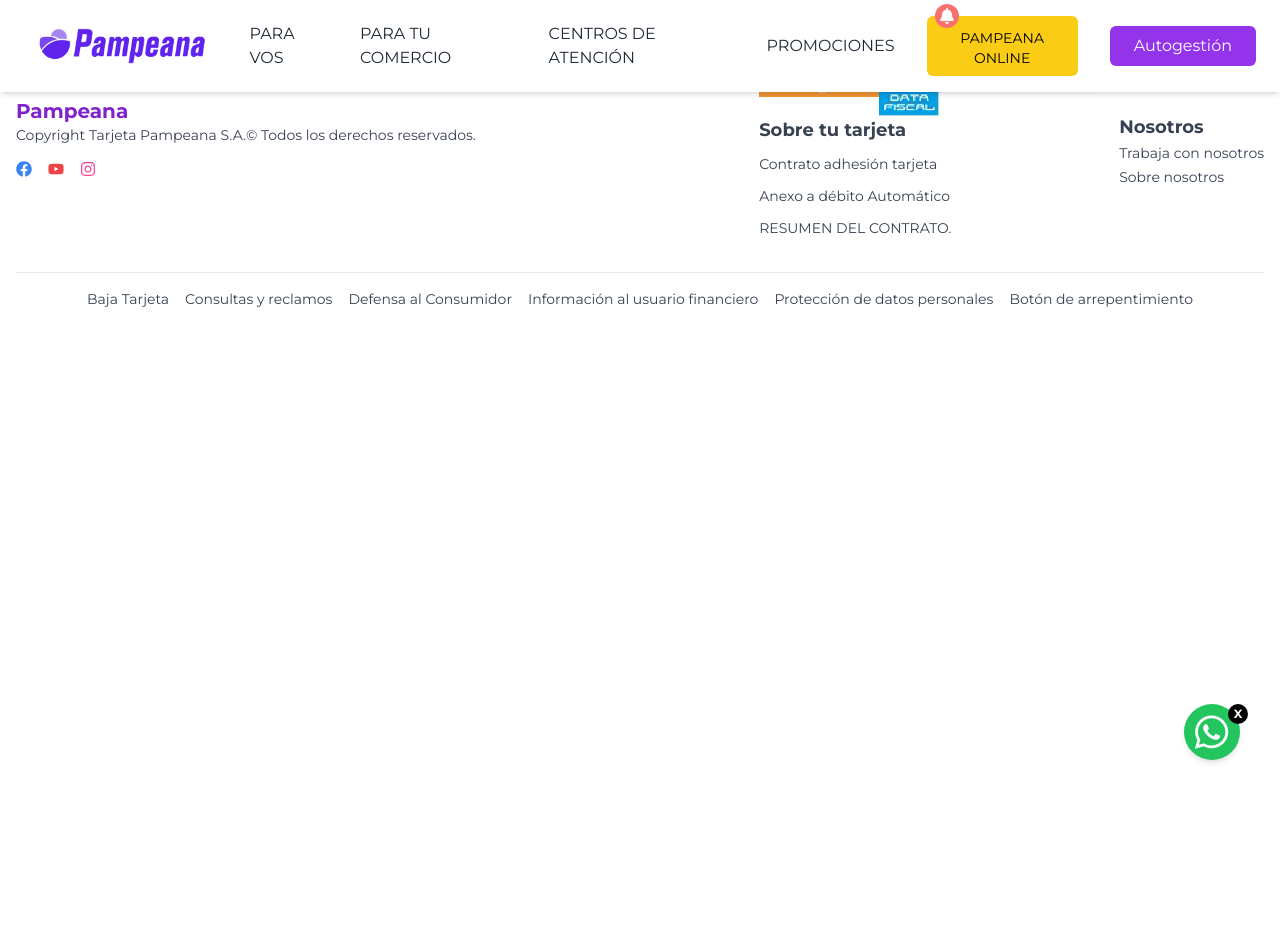
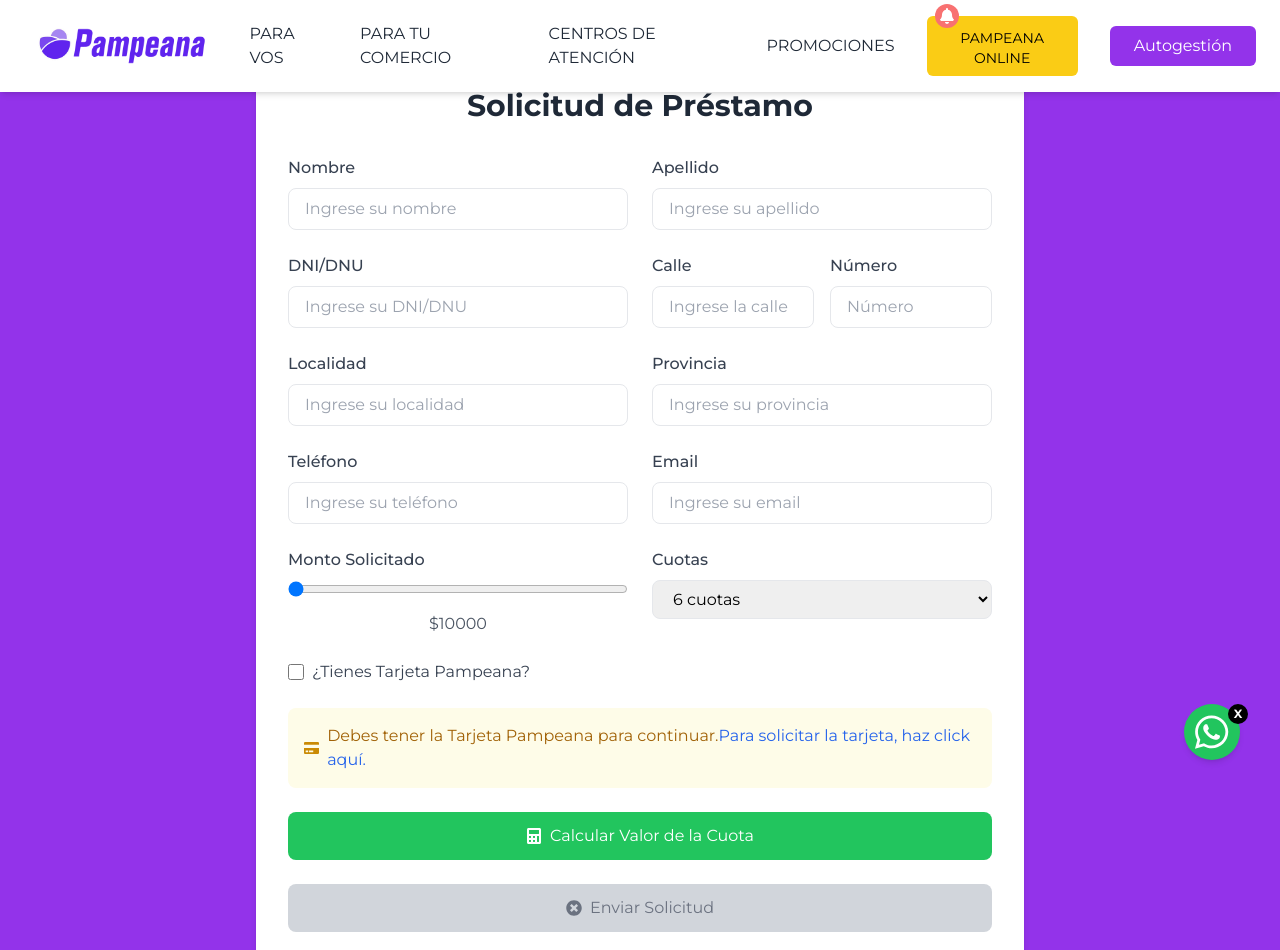
Before and after one commit to Axel-lis/tarjetapampeana-react, a React (Vite) app: page /form-solicitud-credito in a window 1280 px wide. Shown: the top 950 px of the page. Before the commit the page ends 800 px from the top, so only its background shows below. Built offline with nearby package versions, Linux system fonts and the light colour scheme.

Commit message:
agregado form prestamo[front]

```diff
--- a/src/App.jsx
+++ b/src/App.jsx
@@ -10,6 +10,7 @@ import ParaTuComercio from './components/ParaTuComercio/ParaTuComercio';
 import CentrosAtencion from './components/CentrosAtencion/CentrosAtencion';
 import Promociones from './components/Promociones/Promociones';
 import AdherirComercio from './components/Forms/AdherirComercio';
+import SolicitarPrestamo from './components/Forms/SolicitarPrestamo';
 import WhatsAppWidget from './components/Common/WhatsAppWidget';
 import Footer from './components/Common/Footer';
 function App() {
@@ -25,6 +26,7 @@ function App() {
           <Route path="/centros-atencion" element={<CentrosAtencion />} />
           <Route path="/promociones" element={<Promociones />} />
           <Route path="/form-adherir-comercio" element={<AdherirComercio />} />
+          <Route path="/form-solicitud-credito" element={<SolicitarPrestamo />} />
         </Routes>
         <WhatsAppWidget />
         <Footer />
--- a/src/components/Common/IconosPosibilidades.jsx
+++ b/src/components/Common/IconosPosibilidades.jsx
@@ -46,7 +46,7 @@ IconosPosibilidades.propTypes = {
       icono: PropTypes.element.isRequired, // Icono JSX
       texto: PropTypes.string.isRequired, // Texto asociado al icono
     }),
-  ), // Lista de posibilidades
+  ),
 };
 
 export default IconosPosibilidades;
--- a/src/components/Forms/SolicitarPrestamo.jsx
+++ b/src/components/Forms/SolicitarPrestamo.jsx
@@ -1,5 +1,206 @@
+import { useForm } from 'react-hook-form';
+import { z } from 'zod';
+import { zodResolver } from '@hookform/resolvers/zod';
+import { useState } from 'react';
+import { FaCheckCircle, FaTimesCircle, FaCalculator, FaCreditCard } from 'react-icons/fa';
+
+const formSchema = z.object({
+  nombre: z.string().min(2, 'El nombre debe tener al menos 2 caracteres'),
+  apellido: z.string().min(2, 'El apellido debe tener al menos 2 caracteres'),
+  dni: z.string().min(7, 'DNI/DNU inválido'),
+  calle: z.string().min(3, 'Calle inválida'),
+  numero: z.string().min(1, 'Número inválido'),
+  localidad: z.string().min(3, 'Localidad inválida'),
+  provincia: z.string().min(3, 'Provincia inválida'),
+  telefono: z.string().min(10, 'Teléfono inválido'),
+  email: z.string().email('Email inválido'),
+  monto: z.number().min(10000).max(1000000),
+  cuotas: z.number().min(6).max(24),
+  tarjetaPampeana: z.boolean(),
+});
+
 const SolicitarPrestamo = () => {
-  return <div>SolicitarPrestamo</div>;
+  const [cuotaMensual, setCuotaMensual] = useState(0);
+  const [showCalculation, setShowCalculation] = useState(false);
+
+  const {
+    register,
+    handleSubmit,
+    watch,
+    formState: { errors },
+  } = useForm({
+    resolver: zodResolver(formSchema),
+    defaultValues: {
+      monto: 10000,
+      cuotas: 6,
+      tarjetaPampeana: false,
+    },
+  });
+
+  const tarjetaPampeana = watch('tarjetaPampeana');
+  const monto = watch('monto');
+  const cuotas = watch('cuotas');
+
+  const calcularCuota = () => {
+    const interes = 0.45; // 45% annual interest rate
+    const tasaMensual = interes / 12;
+    const cuotaCalculada = (monto * tasaMensual) / (1 - Math.pow(1 + tasaMensual, -cuotas));
+    setCuotaMensual(cuotaCalculada);
+    setShowCalculation(true);
+  };
+
+  const onSubmit = (data) => {
+    console.log(data);
+    // Handle form submission
+  };
+
+  const inputStyle = 'w-full px-4 py-2 rounded-lg border focus:outline-none focus:ring-2 focus:ring-blue-500';
+  const errorStyle = 'text-red-500 text-sm mt-1';
+  const labelStyle = 'block text-gray-700 font-medium mb-2';
+
+  return (
+    <div className="min-h-screen bg-purple-600 py-14 px-4 sm:px-6 lg:px-8">
+      <div className="max-w-3xl mx-auto bg-white rounded-xl shadow-md p-8">
+        <h2 className="text-3xl font-bold text-center text-gray-800 mb-8">Solicitud de Préstamo</h2>
+
+        <form onSubmit={handleSubmit(onSubmit)} className="space-y-6">
+          <div className="grid grid-cols-1 md:grid-cols-2 gap-6">
+            <div>
+              <label className={labelStyle}>Nombre</label>
+              <input type="text" {...register('nombre')} className={inputStyle} placeholder="Ingrese su nombre" />
+              {errors.nombre && <p className={errorStyle}>{errors.nombre.message}</p>}
+            </div>
+
+            <div>
+              <label className={labelStyle}>Apellido</label>
+              <input type="text" {...register('apellido')} className={inputStyle} placeholder="Ingrese su apellido" />
+              {errors.apellido && <p className={errorStyle}>{errors.apellido.message}</p>}
+            </div>
+
+            <div>
+              <label className={labelStyle}>DNI/DNU</label>
+              <input type="text" {...register('dni')} className={inputStyle} placeholder="Ingrese su DNI/DNU" />
+              {errors.dni && <p className={errorStyle}>{errors.dni.message}</p>}
+            </div>
+
+            <div className="grid grid-cols-2 gap-4">
+              <div>
+                <label className={labelStyle}>Calle</label>
+                <input type="text" {...register('calle')} className={inputStyle} placeholder="Ingrese la calle" />
+                {errors.calle && <p className={errorStyle}>{errors.calle.message}</p>}
+              </div>
+
+              <div>
+                <label className={labelStyle}>Número</label>
+                <input type="text" {...register('numero')} className={inputStyle} placeholder="Número" />
+                {errors.numero && <p className={errorStyle}>{errors.numero.message}</p>}
+              </div>
+            </div>
+
+            <div>
+              <label className={labelStyle}>Localidad</label>
+              <input type="text" {...register('localidad')} className={inputStyle} placeholder="Ingrese su localidad" />
+              {errors.localidad && <p className={errorStyle}>{errors.localidad.message}</p>}
+            </div>
+
+            <div>
+              <label className={labelStyle}>Provincia</label>
+              <input type="text" {...register('provincia')} className={inputStyle} placeholder="Ingrese su provincia" />
+              {errors.provincia && <p className={errorStyle}>{errors.provincia.message}</p>}
+            </div>
+
+            <div>
+              <label className={labelStyle}>Teléfono</label>
+              <input type="tel" {...register('telefono')} className={inputStyle} placeholder="Ingrese su teléfono" />
+              {errors.telefono && <p className={errorStyle}>{errors.telefono.message}</p>}
+            </div>
+
+            <div>
+              <label className={labelStyle}>Email</label>
+              <input type="email" {...register('email')} className={inputStyle} placeholder="Ingrese su email" />
+              {errors.email && <p className={errorStyle}>{errors.email.message}</p>}
+            </div>
+
+            <div>
+              <label className={labelStyle}>Monto Solicitado</label>
+              <input
+                type="range"
+                {...register('monto', { valueAsNumber: true })}
+                min="10000"
+                max="1000000"
+                step="10000"
+                className="w-full"
+              />
+              <p className="text-center text-gray-600 mt-2">${monto}</p>
+            </div>
+
+            <div>
+              <label className={labelStyle}>Cuotas</label>
+              <select {...register('cuotas', { valueAsNumber: true })} className={inputStyle}>
+                {Array.from({ length: 7 }, (_, i) => 6 + i * 3).map((num) => (
+                  <option key={num} value={num}>
+                    {num} cuotas
+                  </option>
+                ))}
+              </select>
+            </div>
+          </div>
+
+          <div className="flex items-center space-x-2 mt-6">
+            <input type="checkbox" {...register('tarjetaPampeana')} className="w-4 h-4 text-blue-600" />
+            <label className="text-gray-700">¿Tienes Tarjeta Pampeana?</label>
+          </div>
+
+          {!tarjetaPampeana && (
+            <div className="bg-yellow-50 p-4 rounded-lg flex items-center space-x-2">
+              <FaCreditCard className="text-yellow-600" />
+              <p className="text-yellow-700">
+                Debes tener la Tarjeta Pampeana para continuar.
+                <a
+                  href="https://solicitatutarjeta.pampeana.com.ar"
+                  target="_blank"
+                  rel="noopener noreferrer"
+                  className="text-blue-600 hover:underline"
+                >
+                  Para solicitar la tarjeta, haz click aquí.
+                </a>
+              </p>
+            </div>
+          )}
+
+          <button
+            type="button"
+            onClick={calcularCuota}
+            className="w-full bg-green-500 text-white py-3 px-4 rounded-lg hover:bg-green-600 transition-colors flex items-center justify-center space-x-2"
+          >
+            <FaCalculator />
+            <span>Calcular Valor de la Cuota</span>
+          </button>
+
+          {showCalculation && (
+            <div className="bg-blue-50 p-4 rounded-lg">
+              <p className="text-blue-800 text-center text-lg">
+                El monto de tu cuota mensual es de: ${cuotaMensual.toFixed(2)}
+              </p>
+            </div>
+          )}
+
+          <button
+            type="submit"
+            disabled={!tarjetaPampeana}
+            className={`w-full py-3 px-4 rounded-lg flex items-center justify-center space-x-2 ${
+              tarjetaPampeana
+                ? 'bg-blue-500 text-white hover:bg-blue-600'
+                : 'bg-gray-300 text-gray-500 cursor-not-allowed'
+            }`}
+          >
+            {tarjetaPampeana ? <FaCheckCircle /> : <FaTimesCircle />}
+            <span>Enviar Solicitud</span>
+          </button>
+        </form>
+      </div>
+    </div>
+  );
 };
 
 export default SolicitarPrestamo;
--- a/src/components/PaginaPrincipal/PaginaPrincipal.jsx
+++ b/src/components/PaginaPrincipal/PaginaPrincipal.jsx
@@ -2,10 +2,11 @@ import Carousel from './Carousel';
 import Carousel2 from './Carousel2';
 import PaquetePampeana from './PaquetePampeana';
 import PaquetesAcordion from './PaquetesAcordion';
-import IconosPosiblidades from '../Common/IconosPosibilidades';
+import IconosPosibilidades from '../Common/IconosPosibilidades';
 import PreguntasFrecuentes from '../Common/PreguntasFrecuentes';
+import AdherirComercio from './AdherirComercio';
 import { preguntas } from '../constants/index.js';
-import AdherirComercio from './AdherirComercio';
+
 import {
   FaCreditCard,
   FaHandHoldingUsd,
@@ -28,7 +29,7 @@ const PaginaPrincipal = () => {
   return (
     <div>
       <Carousel tiempoCarga={500} />
-      <IconosPosiblidades tiempoCarga={1000} posibilidades={iconosPrincipal} />
+      <IconosPosibilidades tiempoCarga={1000} posibilidades={iconosPrincipal} />
       <AdherirComercio />
       <Carousel2 tiempoCarga={500} />
       <PaquetePampeana />
--- a/src/components/ParaVos/TerceraSeccion.jsx
+++ b/src/components/ParaVos/TerceraSeccion.jsx
@@ -1,7 +1,11 @@
 import { paraVosPromos } from '../constants/index.js';
 import { motion } from 'framer-motion';
-
+import { useNavigate } from 'react-router-dom';
 const TerceraSeccion = () => {
+  const navigate = useNavigate();
+  const handleNavigateToForm = () => {
+    navigate('/form-solicitud-credito');
+  };
   return (
     <div className="container ">
       <div className="max-w-5xl mx-auto px-4 py-8 grid grid-cols-1 lg:grid-cols-2 gap-8">
@@ -52,7 +56,10 @@ const TerceraSeccion = () => {
             Tarjeta Pampeana.
           </p>
           <div className="px-14 mx-16">
-            <button className="my-5 bg-purple-600 text-white py-2 px-6 rounded-lg shadow-lg hover:bg-purple-700 transition">
+            <button
+              onClick={handleNavigateToForm}
+              className="my-5 bg-purple-600 text-white py-2 px-6 rounded-lg shadow-lg hover:bg-purple-700 transition"
+            >
               Solicitar préstamo
             </button>
           </div>
```
